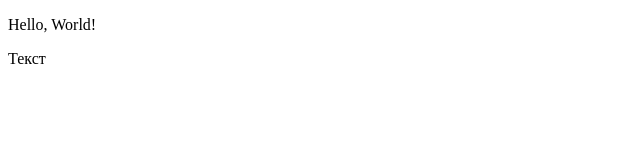
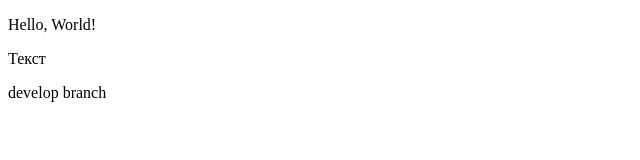
Before and after one commit to krasnoslav/test, a plain HTML site: page index.html in a window 1280 px wide. Shown: the whole page, without its empty margins (0-640 px from the left). Drawn offline with Linux system fonts and the light colour scheme.

Commit message:
develop commit

```diff
--- a/index.html
+++ b/index.html
@@ -8,5 +8,6 @@
 <body>
     <p>Hello, World!</p>
     <p>Текст</p>
+    <p>develop branch</p>
 </body>
 </html>
```
